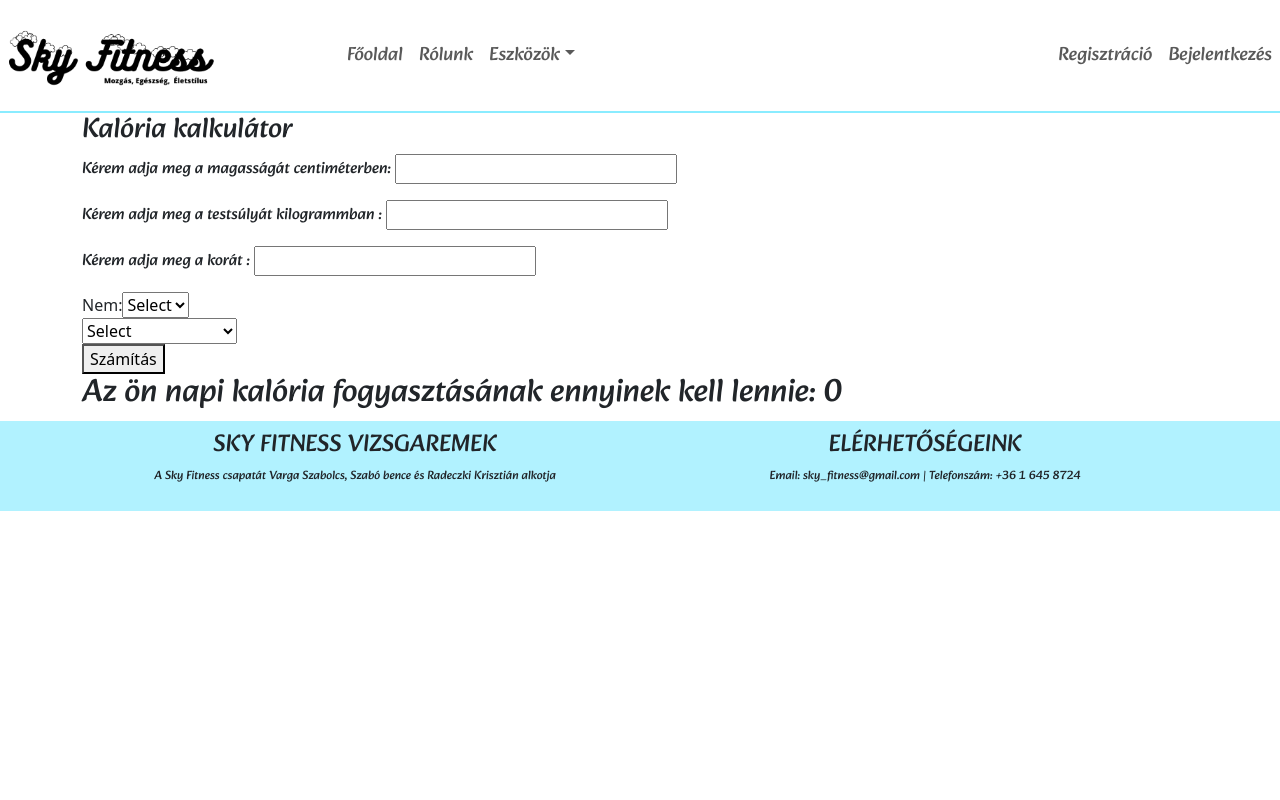
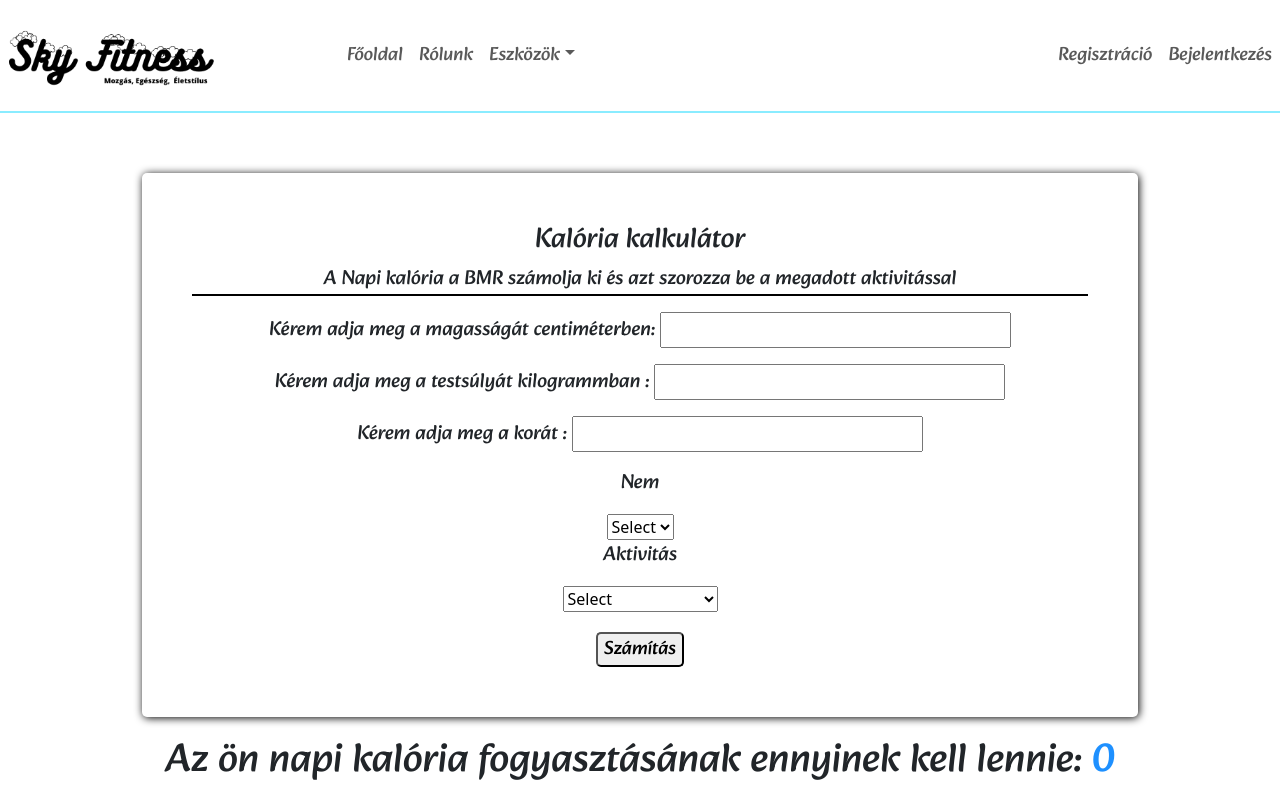
Before and after one commit to rkisztian/vizsgaremek-frontend, a React (Create React App) app: page /kaloria in a window 1280 px wide. Shown: the top 800 px of the page. Built offline with nearby package versions, Linux system fonts and the light colour scheme; no server answers; the HTML template or start-up script is replaced by a standard one.

Commit message:
Változtatások és dokumentáció

```diff
--- a/src/App.css
+++ b/src/App.css
@@ -92,6 +92,43 @@ p{
 .header .profile{
   font-size: 22px;
 
+}
+
+/*-----Calorie Calculator*/
+
+.kaloria{
+  text-align: center;
+  margin: 60px;
+}
+
+.kaloria p{
+  font-size: 20px;
+}
+
+.kaloria h2{
+  padding: 20px;
+  font-size: 40px;
+}
+
+.kaloria span{
+  color:dodgerblue;
+}
+
+.kaloria form{
+  box-shadow: 1px 1px 9px black;
+  border-radius: 5px;
+  padding: 50px;
+}
+
+.kaloria button{
+  margin-top: 20px;
+  border-radius: 5px;
+  font-family: Alkatra;
+  font-size: 19px;
+}
+
+.kaloria .title{
+  border-bottom: 2px solid black;
 }
 
 /*-----BMI Page-----*/
--- a/src/App.tsx
+++ b/src/App.tsx
@@ -3,7 +3,6 @@ import './App.css';
 
 import { Route, Routes } from 'react-router-dom';
 import HomePage from './Pages/HomePage';
-import ContactPage from './Pages/ContactPage';
 import AboutusPage from './Pages/AboutusPage';
 import Caloriecalculator from './Pages/CalorieCalculator';
 import BMIcalculator from './Pages/BMIcalculator';
@@ -29,7 +28,6 @@ class App extends Component<{}, State> {
       <Header/>
         <Routes>
           <Route path='/' element={<HomePage></HomePage>} />
-          <Route path='/kapcsolat' element={<ContactPage></ContactPage>} />
           <Route path='/rolunk' element={<AboutusPage></AboutusPage>} />
 
           <Route path='/kaloria' element={<Caloriecalculator></Caloriecalculator>} />
--- a/src/Pages/CalorieCalculator.tsx
+++ b/src/Pages/CalorieCalculator.tsx
@@ -36,7 +36,7 @@ export default class Caloriecalculator extends Component<{}, State> {
 
     /**
      *
-     * Ez felel azért, hogy leolvassa az adatokat amiket a beviteli mezőben írunk
+     * Lehetővé teszi,hogy értelmezze az adatokat és tudjon vele számolni
      */
     handleInputChange = (event: React.ChangeEvent<HTMLInputElement> | React.ChangeEvent<HTMLSelectElement>) => {
       const { name, value } = event.target;
@@ -51,37 +51,38 @@ export default class Caloriecalculator extends Component<{}, State> {
 
     /**
      *
-     * Kiszámolja a kalóriát az adatok alapján
+     * A felhasználó által megadott adatokat alapján kezd el számolni és írja ki a napi kalória bevitelt
+     * Az aktivitástól függöen változik a kalória bevitel
      */
     kaloriaSzamitas = (e: FormEvent) => {
       e.preventDefault()
 
-      const { suly, magassag, kor, nem, aktivitas} = this.state;
+      const { suly, magassag, kor, nem, aktivitas, napikaloria} = this.state;
       let napiKaloria = 0;
 
 
 
       if(nem  === 'ferfi') {
-        napiKaloria = 10 * suly + 6.25 * magassag - 5 * kor + 5;
+        napiKaloria = 150.46+(13.7*suly)+(5*magassag)-(6.8*kor);
       } else if(nem === 'no') {
-        napiKaloria = 10 * suly + 6.25 * magassag - 5 * kor - 161;
+        napiKaloria = 120.1+(9.67*suly)+ (1.8 * magassag) - (4.7*kor);
       }
 
 
       if(aktivitas === 'ulomunka') {
-        napiKaloria *= 1.2;
+        napiKaloria *= 12;
       }
       else if(aktivitas === "enyhenAktiv"){
-        napiKaloria *= 1.375;
+        napiKaloria *= 13;
       }
       else if(aktivitas === "mersekeltenAktiv"){
-        napiKaloria *= 1.375;
+        napiKaloria *= 15;
       }
       else if(aktivitas === "nagyonAktiv"){
-        napiKaloria *= 1.375;
+        napiKaloria *= 17;
       }
       else if(aktivitas === "extraAktiv"){
-        napiKaloria *= 1.375;
+        napiKaloria *= 19;
       }
 
       this.setState({ napikaloria : napiKaloria });
@@ -91,8 +92,10 @@ export default class Caloriecalculator extends Component<{}, State> {
     render(){
         const { suly, magassag, nem, kor, aktivitas, napikaloria } = this.state;
         return <Container>
-          <form>
+          <section className="kaloria">
+              <form >
                   <h3>Kalória kalkulátor</h3>
+                  <p className="title">A Napi kalória a BMR számolja ki és azt szorozza be a megadott aktivitással</p>
                   <div className="col-xx-xx">
                         <p> Kérem adja meg a magasságát centiméterben: <input type="number"   onChange={this.handleInputChange} /> </p>
                   </div>
@@ -104,7 +107,8 @@ export default class Caloriecalculator extends Component<{}, State> {
                   </div>
 
                   <label>
-              Nem:
+                    <p>Nem</p>
+
                   <select name="nem" onChange={this.handleInputChange}>
                     <option value="">Select</option>
                     <option value="ferfi">Férfi</option>
@@ -113,6 +117,7 @@ export default class Caloriecalculator extends Component<{}, State> {
                   </label>
                     <br />
                   <label>
+                    <p>Aktivitás</p>
                     <select name="aktivitas" onChange={this.handleInputChange}>
                       <option value="">Select</option>
                       <option value="ulomunka">Ülőmunka</option>
@@ -129,6 +134,9 @@ export default class Caloriecalculator extends Component<{}, State> {
           </form>
 
           <h2>Az ön napi kalória fogyasztásának ennyinek kell lennie: <span>{napikaloria}</span></h2>
+          </section>
+
+
         </Container>
     }
 }
--- a/src/Pages/ContactPage.tsx
+++ /dev/null
@@ -1,18 +0,0 @@
-import { Component } from "react";
-import Footer from "../Components/Footer";
-import Header from "../Components/Header";
-import "bootstrap/dist/css/bootstrap.css"
-
-
-
-
-
-export default class ContactPage extends Component {
-
-
-    render(){
-        return <div>
-
-        </div>
-    }
-}
--- a/src/Pages/Exercises/Biceps.tsx
+++ b/src/Pages/Exercises/Biceps.tsx
@@ -25,7 +25,7 @@ export default class Biceps extends Component<{}, State> {
 
 
     /**
-     * Ez teszi lehetővé, hogy megjelenítse a gyakorlatokat
+     * Ez teszi lehetővé, hogy megjelenítse a gyakorlatokat a weboldan
      */
     async loadGyakorlatok(){
         let response = await fetch('http://localhost:3000/gyakorlatok/list')
--- a/src/Pages/Profile.tsx
+++ b/src/Pages/Profile.tsx
@@ -35,7 +35,9 @@
         }
 
 
-
+        /**
+         * Hozzá kapcsolódik a backenhez és id alapján kiíiirja a felhasználónak az adatait, kivéve a jelszót.
+         */
         loadUser = async() =>{
             if(localStorage.getItem('token')!=='' || localStorage.getItem('token')!==null){
                 let response = await fetch("http://localhost:3000/auth/finduser",{
```
Also changed, not shown: src/Components/Header.tsx (+8 -0 lines), src/Pages/BMIcalculator.tsx (+7 -4 lines), 46 other files (tests, documents, lock files or other folders). Lines whose indentation alone changed are shown as unchanged.
